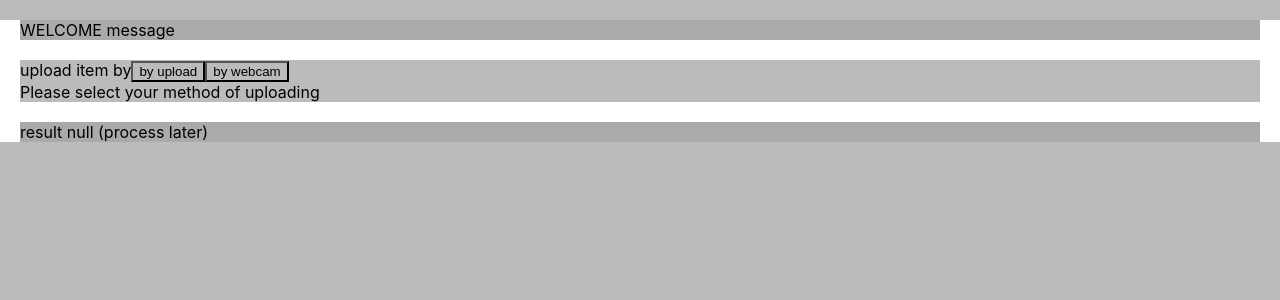
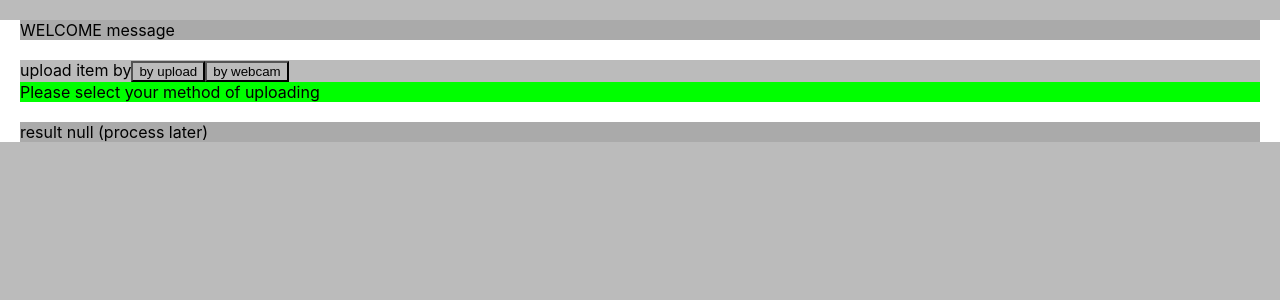
Before and after one commit to tonn298/object-detection, a React (Create React App) app: page / in a window 1280 px wide. Shown: the top 300 px of the page. Built offline with nearby package versions, Linux system fonts and the light colour scheme.

Commit message:
chore: relocate sections directory

```diff
--- a/src/pages/Home.js
+++ b/src/pages/Home.js
@@ -1,9 +1,9 @@
 import React from "react";
 import styled from "styled-components";
 
-import Content from "./sections/Content";
-import Result from "./sections/Result";
-import Welcome from "./sections/Welcome";
+import Content from "./sections/content/Content";
+import Result from "./sections/result/Result";
+import Welcome from "./sections/welcome/Welcome";
 
 const HomeStyled = styled.div`
   background-color: #fff;
--- a/src/pages/sections/Content.js
+++ b/src/pages/sections/content/Content.js
@@ -1,10 +1,12 @@
 import React, { useState } from "react";
 import styled from "styled-components";
 
-import Upload from "./upload/Upload";
+import Upload from "../upload/Upload";
 
 const ContentStyled = styled.div`
-  background: #888;
+  > .holder {
+    background-color: #00ff00;
+  }
 `;
 
 const Content = () => {
@@ -18,6 +20,7 @@ const Content = () => {
     //   setIsShowUploadSection(false);
     //   return;
     // }
+
     setIsShowUploadSection(true);
   };
 
@@ -33,7 +36,7 @@ const Content = () => {
       {isShowUploadSection ? (
         <Upload method={uploadMethod} />
       ) : (
-        <div>Please select your method of uploading</div>
+        <div className="holder">Please select your method of uploading</div>
       )}
     </ContentStyled>
   );
--- a/src/pages/sections/Result.js
+++ b/src/pages/sections/result/Result.js
@@ -1,7 +1,7 @@
 import React from "react";
 import styled from "styled-components";
 
-import { useGlobalContext } from "../../context/GlobalProvider";
+import { useGlobalContext } from "../../../context/GlobalProvider";
 
 const ResultStyled = styled.div`
   background-color: #aaa;
```
Also changed, not shown: src/pages/sections/welcome/Welcome.js (renamed from src/pages/sections/Welcome.js).
